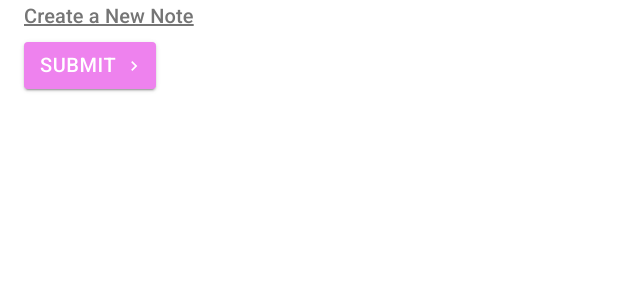
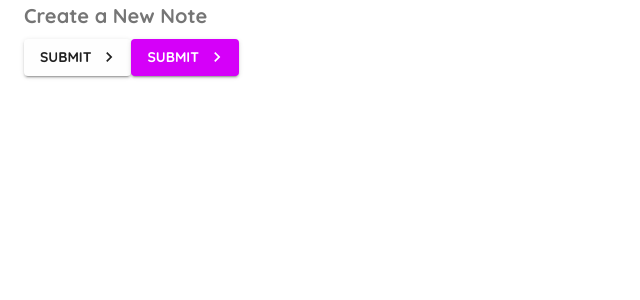
Before and after one commit to takanoha001/material_ui_example, a React (Create React App) app: page / in a window 1280 px wide. Shown: the top 300 px of the page, without its empty margins (0-640 px from the left). Built offline with nearby package versions, Linux system fonts and the light colour scheme.

Commit message:
custom theme

```diff
--- a/src/App.js
+++ b/src/App.js
@@ -1,9 +1,28 @@
-import { BrowserRouter as Router, Switch, Route } from 'react-router-dom'
-import Notes from './pages/Notes'
-import Create from './pages/Create'
+import { BrowserRouter as Router, Switch, Route } from "react-router-dom";
+import Notes from "./pages/Notes";
+import Create from "./pages/Create";
+import { createMuiTheme, ThemeProvider } from "@material-ui/core";
+import { purple } from "@material-ui/core/colors";
+
+const customTheme = createMuiTheme({
+  palette: {
+    primary: {
+      main: "#fefefe",
+    },
+    secondary: purple,
+  },
+  typography: {
+    fontFamily: "Quicksand",
+    fontWeightLight: 400,
+    fontWeightRegular: 500,
+    fontWeightMedium: 600,
+    fontWeightBold: 700,
+  },
+});
 
 function App() {
   return (
+    <ThemeProvider theme={customTheme}>
       <Router>
         <Switch>
           <Route exact path="/">
@@ -14,6 +33,7 @@
           </Route>
         </Switch>
       </Router>
+    </ThemeProvider>
   );
 }
 
--- a/src/index.css
+++ b/src/index.css
@@ -1,3 +1,5 @@
+@import url('https://fonts.googleapis.com/css2?family=Quicksand:wght@700&display=swap');
+
 body {
   margin: 0;
   -webkit-font-smoothing: antialiased;
--- a/src/pages/Notes.js
+++ b/src/pages/Notes.js
@@ -7,17 +7,17 @@
 
 const useStyles = makeStyles({
   //css package
-  btn: {
-    fontSize: 20,
-    backgroundColor: "violet",
-    "&:hover": {
-      backgroundColor: "blue",
-    },
-  },
-  title: {
-    textDecoration: "underline",
-    marginBottom: 10,
-  },
+  // btn: {
+  //   fontSize: 20,
+  //   backgroundColor: "violet",
+  //   "&:hover": {
+  //     backgroundColor: "red",
+  //   },
+  // },
+  // title: {
+  //   textDecoration: "underline",
+  //   marginBottom: 10,
+  // },
 });
 
 export default function Notes() {
@@ -34,6 +34,17 @@
       >
         Create a New Note{" "}
       </Typography>
+      <Button
+        className={classes.btn}
+        onClick={() => console.log("clicked me")}
+        type="submit"
+        color="primary"
+        variant="contained"
+        endIcon={<KeyboardArrowRightOutlined />}
+      >
+        Submit{" "}
+      </Button>
+
       <Button
         className={classes.btn}
         onClick={() => console.log("clicked me")}
```
Also changed, not shown: 1 other file (tests, documents, lock files or other folders). Lines whose indentation alone changed are shown as unchanged.
